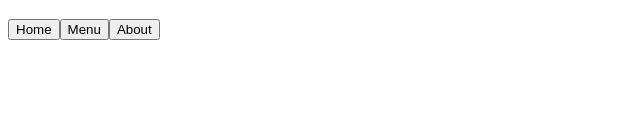
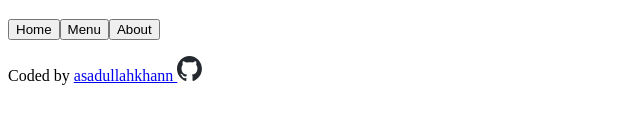
Before and after one commit to asadullahkhann/odin-restaurant-page, a website built with webpack: page src/template.html in a window 1280 px wide. Shown: the part 173-294 px from the top of the page, without its empty margins (0-640 px from the left). Built offline with nearby package versions, Linux system fonts and the light colour scheme.

Commit message:
Add footer

```diff
--- a/src/template.html
+++ b/src/template.html
@@ -13,6 +13,7 @@
         </div>
         <nav><button>Home</button><button>Menu</button><button>About</button></nav>
         <div id="content"></div>
+        <footer><p>Coded by <a href="https://github.com/asadullahkhann">asadullahkhann <img src="./github-mark.svg" alt="github-mark" width="25px" height="25px"></a></p></footer>
     </header>
 </body>
 </html>
```
Also changed, not shown: src/github-mark-white.svg (added), src/github-mark.svg (added).
